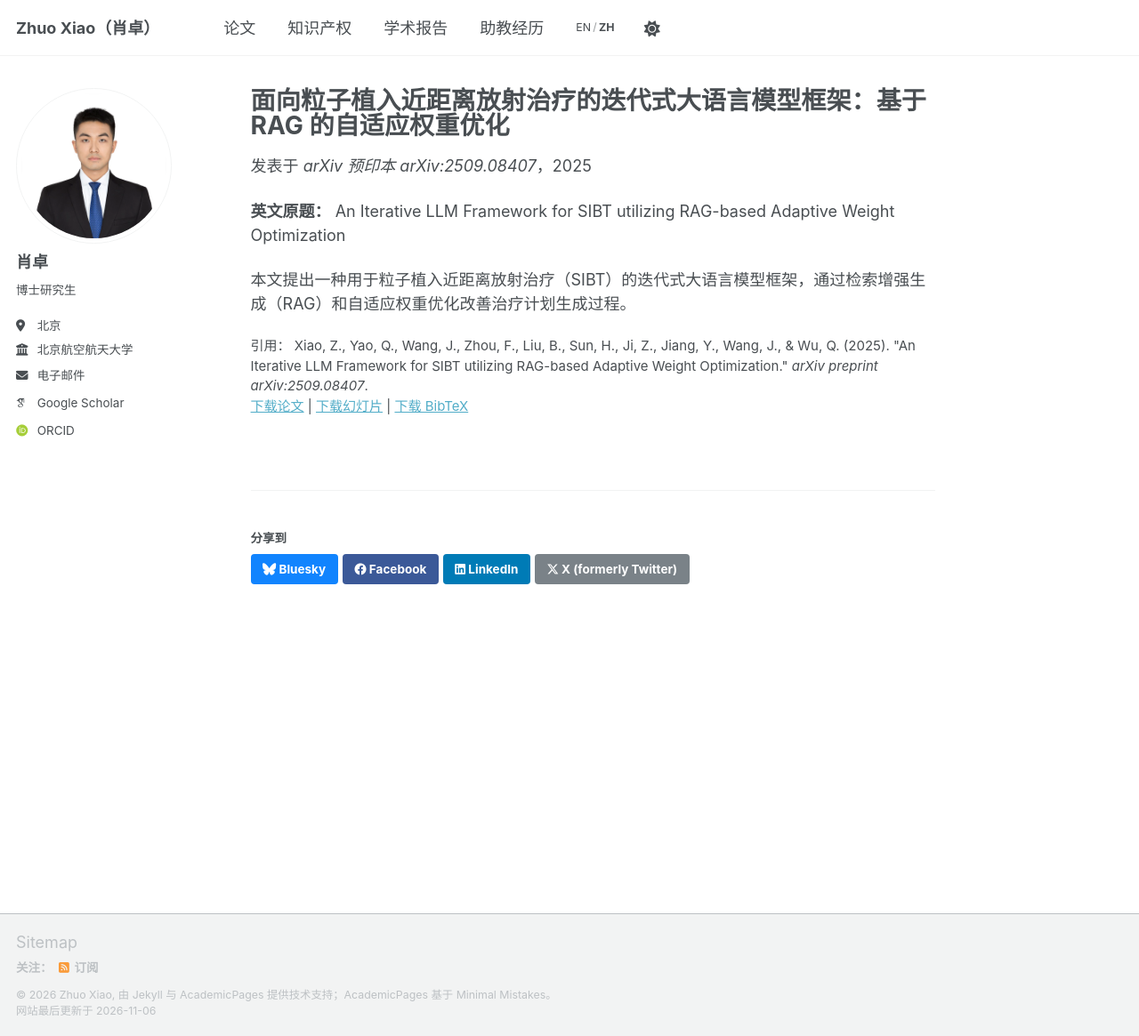
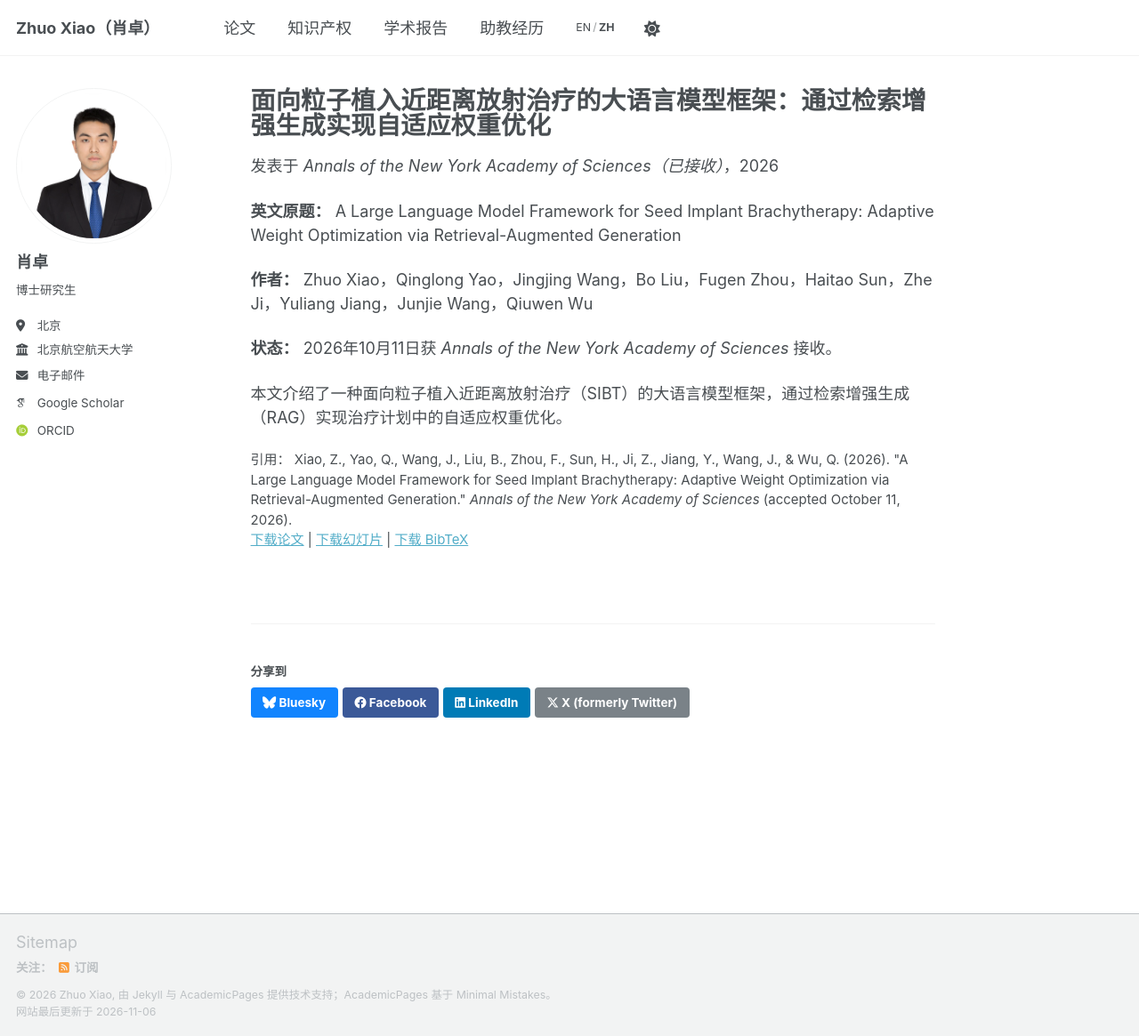
Before and after one commit to BUAAXZzz/BUAAXZzz.github.io, a Jekyll site: the page built from _publications/zh/2025-09-12-iterative-llm-framework-sibt.md, in a window 1280 px wide and 1165 px high. Shown: the whole window at 89% size. Built offline with Jekyll 4.4.1, drawn with Linux system fonts in a browser that asks for light colours; some web fonts are replaced; a script that is not in the unit is left out.

Commit message:
Update publications

```diff
--- a/_publications/zh/2025-09-12-iterative-llm-framework-sibt.md
+++ b/_publications/zh/2025-09-12-iterative-llm-framework-sibt.md
@@ -1,21 +1,25 @@
 ---
-title: "面向粒子植入近距离放射治疗的迭代式大语言模型框架：基于 RAG 的自适应权重优化"
+title: "面向粒子植入近距离放射治疗的大语言模型框架：通过检索增强生成实现自适应权重优化"
 collection: publications
 category: manuscripts
 permalink: /zh/publication/2025-09-10-iterative-llm-framework-sibt/
 lang: zh
 locale: zh-CN
 translation_url: /publication/2025-09-10-iterative-llm-framework-sibt
-excerpt: "本文提出了一种面向粒子植入近距离放射治疗的迭代式大语言模型框架，结合检索增强生成与自适应权重优化，以提升治疗规划效果。"
-date: 2025-09-10
-venue: "arXiv 预印本 arXiv:2509.08407"
+excerpt: "本文介绍了一种面向粒子植入近距离放射治疗（SIBT）的大语言模型框架，通过检索增强生成（RAG）实现治疗计划中的自适应权重优化。"
+date: 2026-10-11
+venue: "Annals of the New York Academy of Sciences（已接收）"
 slidesurl: ""
-paperurl: "https://arxiv.org/abs/2509.08407"
+paperurl: ""
 bibtexurl: ""
-citation: 'Xiao, Z., Yao, Q., Wang, J., Zhou, F., Liu, B., Sun, H., Ji, Z., Jiang, Y., Wang, J., & Wu, Q. (2025). "An Iterative LLM Framework for SIBT utilizing RAG-based Adaptive Weight Optimization." <i>arXiv preprint arXiv:2509.08407</i>.'
+citation: 'Xiao, Z., Yao, Q., Wang, J., Liu, B., Zhou, F., Sun, H., Ji, Z., Jiang, Y., Wang, J., & Wu, Q. (2026). "A Large Language Model Framework for Seed Implant Brachytherapy: Adaptive Weight Optimization via Retrieval-Augmented Generation." <i>Annals of the New York Academy of Sciences</i> (accepted October 11, 2026).'
 image: /images/publications/arxiv2025.png
 ---
 
-**英文原题：** An Iterative LLM Framework for SIBT utilizing RAG-based Adaptive Weight Optimization
+**英文原题：** A Large Language Model Framework for Seed Implant Brachytherapy: Adaptive Weight Optimization via Retrieval-Augmented Generation
 
-本文提出一种用于粒子植入近距离放射治疗（SIBT）的迭代式大语言模型框架，通过检索增强生成（RAG）和自适应权重优化改善治疗计划生成过程。
+**作者：** Zhuo Xiao，Qinglong Yao，Jingjing Wang，Bo Liu，Fugen Zhou，Haitao Sun，Zhe Ji，Yuliang Jiang，Junjie Wang，Qiuwen Wu
+
+**状态：** 2026年10月11日获 *Annals of the New York Academy of Sciences* 接收。
+
+本文介绍了一种面向粒子植入近距离放射治疗（SIBT）的大语言模型框架，通过检索增强生成（RAG）实现治疗计划中的自适应权重优化。
```
Also changed, not shown: _publications/2025-09-12-iterative-llm-framework-sibt.md (+6 -6 lines).
